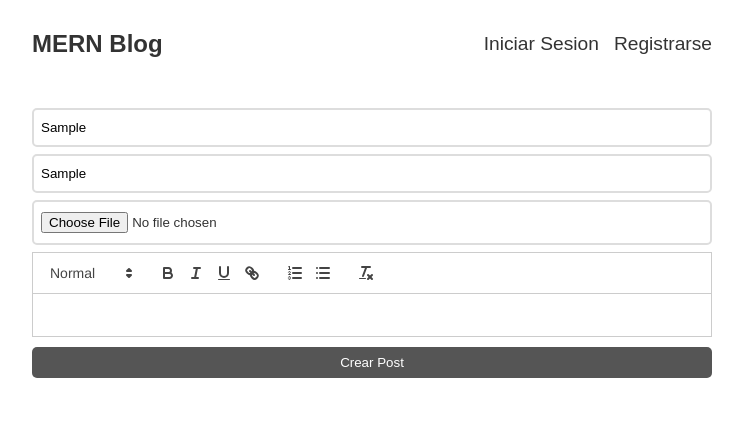
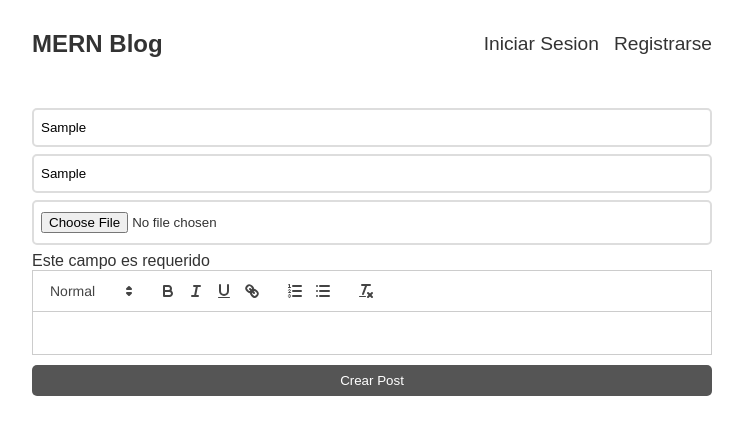
Before and after one commit to JAAL123/MERN-BLOG, a React (Vite) app in the folder client/: page /create-post in a window 1280 px wide. Both pictures are taken after typing "Sample", "Sample" into the empty fields and a click on the button "Crear Post". Shown: the top 434 px of the page, without its empty margins (268-1011 px from the left). Built offline with nearby package versions, Linux system fonts and the light colour scheme.

Commit message:
add basic validation to client

```diff
--- a/client/src/pages/CreatePost.jsx
+++ b/client/src/pages/CreatePost.jsx
@@ -24,6 +24,7 @@ export function CreatePost() {
           className="formInput"
           {...register("title", { required: true })}
         />
+        {errors.title && <span>Este campo es requerido</span>}
         <input
           type="text"
           name="summary"
@@ -31,12 +32,20 @@ export function CreatePost() {
           className="formInput"
           {...register("summary", { required: true })}
         />
-        <input type="file" className="formInput" {...register("image")} id="image" />
+        {errors.summary && <span>Este campo es requerido</span>}
+        <input
+          type="file"
+          className="formInput"
+          {...register("image", { required: true })}
+          id="image"
+          accept=".jpg,.png,.jpeg"
+        />
+        {errors.image && <span>Este campo es requerido</span>}
         <Controller
-            name="content"
-            control={control}
-            defaultValue=""
-            render={({ field }) => <ReactQuill {...field} theme="snow" />}
+          name="content"
+          control={control}
+          defaultValue=""
+          render={({ field }) => <ReactQuill {...field} theme="snow" />}
         />
 
         <button className="formButton" style={{ marginTop: "10px" }}>
```
